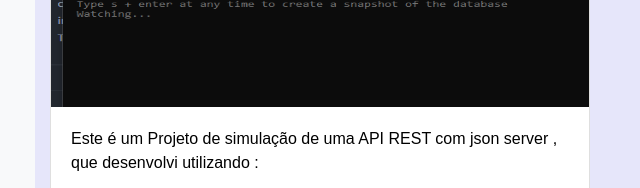
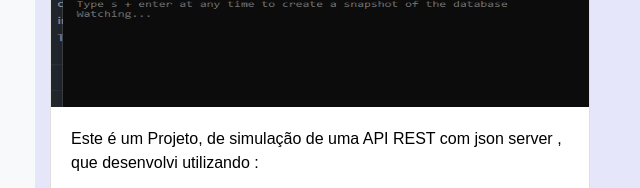
Before and after one commit to kellyabud/Portfolio, a plain HTML site: page index1.html in a window 1280 px wide. Shown: the part 3240-3428 px from the top of the page, 35-675 px from the left. Drawn offline with nearby package versions, Linux system fonts and the light colour scheme.

Commit message:
Atualização

```diff
--- a/index1.html
+++ b/index1.html
@@ -224,7 +224,7 @@
                                 src="foto json.png">
 
                             <div class="card-body">
-                                <p class="card-text"> Este é um Projeto de simulação de uma API REST com json server
+                                <p class="card-text"> Este é um Projeto, de simulação de uma API REST com json server
                                     , que desenvolvi utilizando :
                                 </p>
                                 <ul>
```
